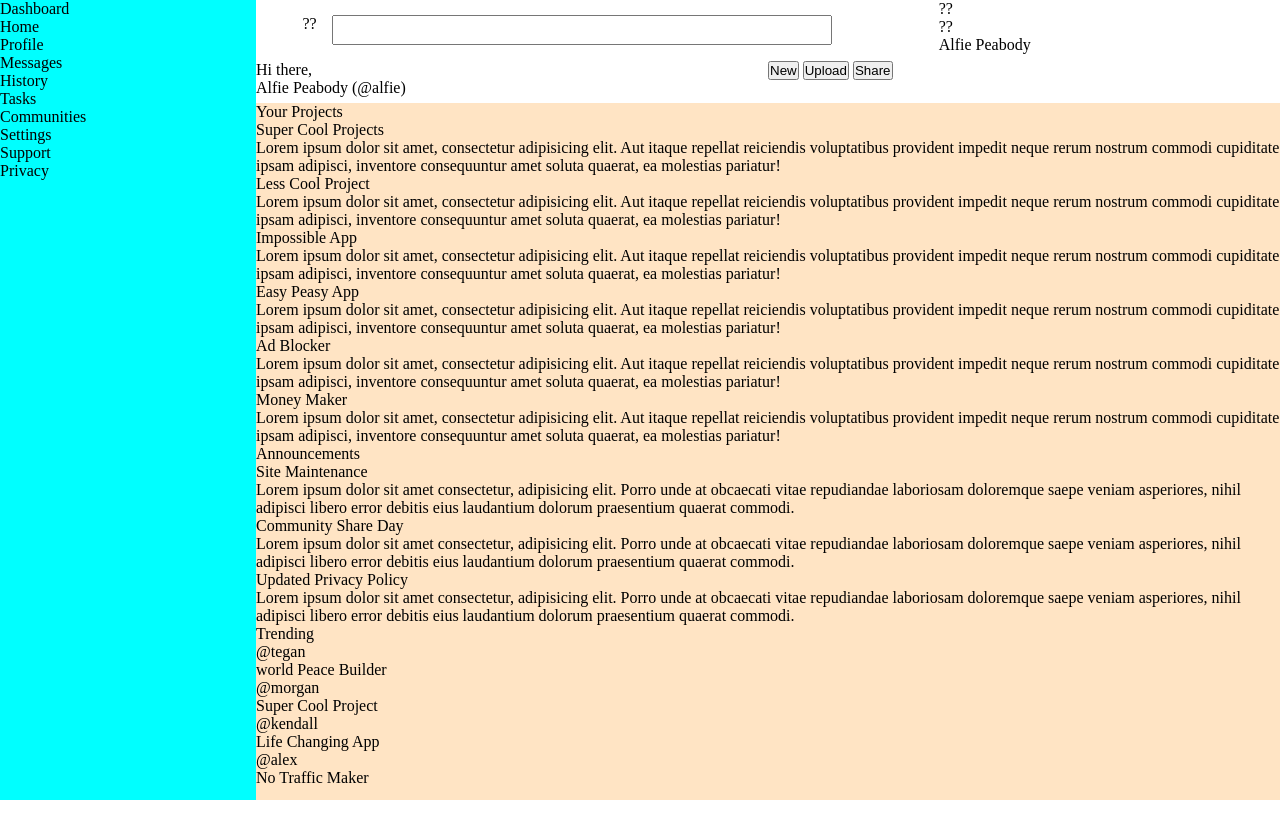
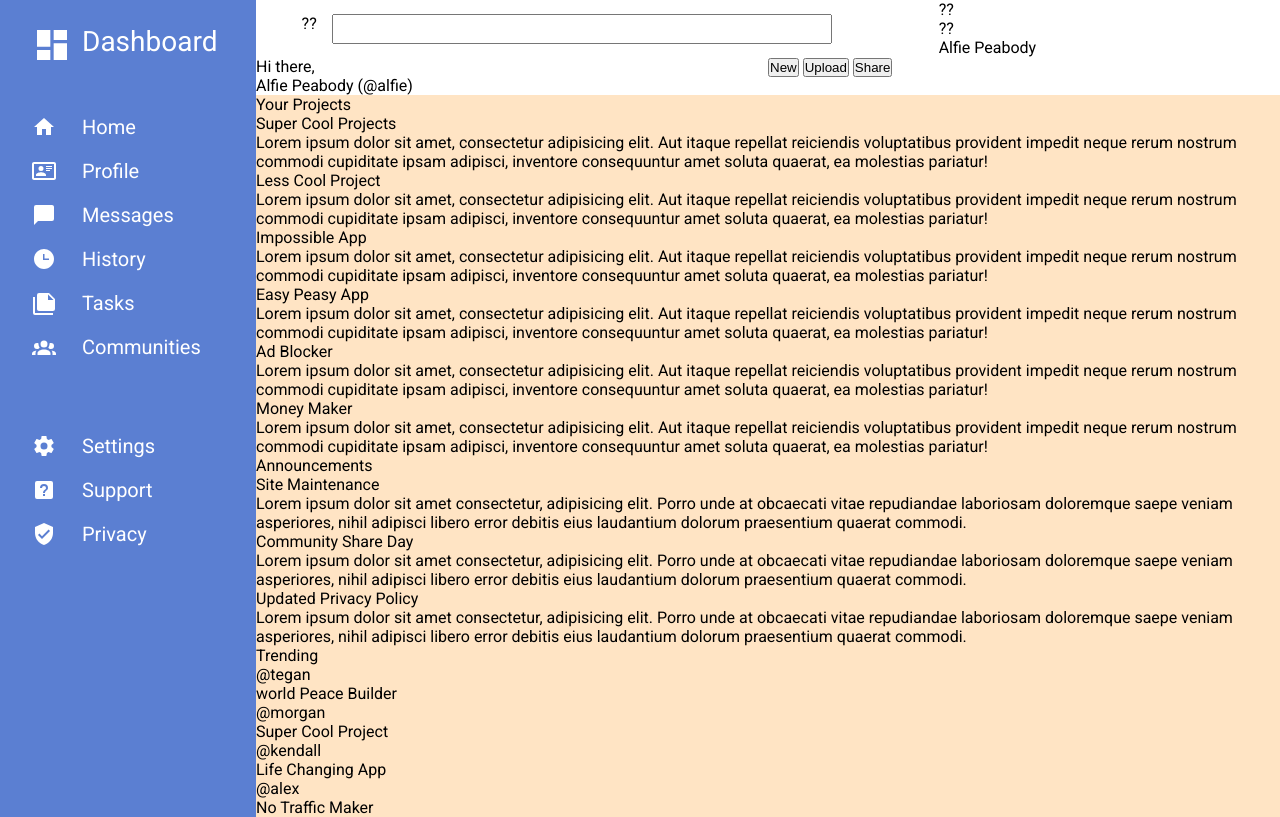
Before and after one commit to NinaVsWorld/admin-dashboard, a plain HTML site: page index.html in a window 1280 px wide. Drawn offline with Linux system fonts and the light colour scheme; a web font is replaced by a local one.

Commit message:
Complete sidebar styling

```diff
--- a/index.html
+++ b/index.html
@@ -3,6 +3,9 @@
 <head>
     <meta charset="UTF-8">
     <meta name="viewport" content="width=device-width, initial-scale=1.0">
+    <link rel="preconnect" href="https://fonts.googleapis.com">
+    <link rel="preconnect" href="https://fonts.gstatic.com" crossorigin>
+    <link href="https://fonts.googleapis.com/css2?family=Micro+5&family=Nunito:ital,wght@0,200..1000;1,200..1000&family=Orbitron:wght@400..900&family=Patrick+Hand&family=Recursive:wght@300..1000&family=Roboto:ital,wght@0,100..900;1,100..900&family=Space+Mono:ital,wght@0,400;0,700;1,400;1,700&display=swap" rel="stylesheet">
     <link rel="stylesheet" href="style.css">
     <title>Admin Dashboard</title>
 </head>
@@ -37,48 +40,52 @@
         </div>
     </div>
     <div class="sidebar">
-        <div class="dashboard">
-            <div class="dashboard-icon"></div>
-            <p>Dashboard</p>
-        </div>
         <div class="group-one">
+            <div class="dashboard">
+                <svg class="icon" xmlns="http://www.w3.org/2000/svg" viewBox="0 0 24 24"><title>view-dashboard</title><path d="M13,3V9H21V3M13,21H21V11H13M3,21H11V15H3M3,13H11V3H3V13Z" /></svg>
+                <p>Dashboard</p>
+            </div>
+            <div class="group">
             <div class="home">
-                <div class="home-icon"></div>
+                <svg class="icon" xmlns="http://www.w3.org/2000/svg" viewBox="0 0 24 24"><title>home</title><path d="M10,20V14H14V20H19V12H22L12,3L2,12H5V20H10Z" /></svg>
                 <p class="home-text">Home</p>
             </div>
             <div class="profile-side">
-                <div class="profile-icon"></div>
+                <svg class="icon" xmlns="http://www.w3.org/2000/svg" viewBox="0 0 24 24"><title>card-account-details-outline</title><path d="M22,3H2C0.91,3.04 0.04,3.91 0,5V19C0.04,20.09 0.91,20.96 2,21H22C23.09,20.96 23.96,20.09 24,19V5C23.96,3.91 23.09,3.04 22,3M22,19H2V5H22V19M14,17V15.75C14,14.09 10.66,13.25 9,13.25C7.34,13.25 4,14.09 4,15.75V17H14M9,7A2.5,2.5 0 0,0 6.5,9.5A2.5,2.5 0 0,0 9,12A2.5,2.5 0 0,0 11.5,9.5A2.5,2.5 0 0,0 9,7M14,7V8H20V7H14M14,9V10H20V9H14M14,11V12H18V11H14" /></svg>
                 <p class="profile-text">Profile</p>
             </div>
             <div class="messages">
-                <div class="messages-icon"></div>
+                <svg class="icon" xmlns="http://www.w3.org/2000/svg" viewBox="0 0 24 24"><title>message</title><path d="M20,2H4A2,2 0 0,0 2,4V22L6,18H20A2,2 0 0,0 22,16V4C22,2.89 21.1,2 20,2Z" /></svg>
                 <p class="messages-text">Messages</p>
             </div>
             <div class="history">
-                <div class="history-icon"></div>
+                <svg class="icon" xmlns="http://www.w3.org/2000/svg" viewBox="0 0 24 24"><title>clock-time-three</title><path d="M12 2C6.5 2 2 6.5 2 12C2 17.5 6.5 22 12 22C17.5 22 22 17.5 22 12S17.5 2 12 2M17 13H11V7H12.5V11.5H17V13Z" /></svg>
                 <p class="history-text">History</p>
             </div>
             <div class="tasks">
-                <div class="tasks-icon"></div>
+                <svg class="icon" xmlns="http://www.w3.org/2000/svg" viewBox="0 0 24 24"><title>note-multiple</title><path d="M16,9H21.5L16,3.5V9M7,2H17L23,8V18A2,2 0 0,1 21,20H7C5.89,20 5,19.1 5,18V4A2,2 0 0,1 7,2M3,6V22H21V24H3A2,2 0 0,1 1,22V6H3Z" /></svg>
                 <p class="tasks-text">Tasks</p>
             </div>
             <div class="communities">
-                <div class="communities-icon"></div>
+                <svg class="icon" xmlns="http://www.w3.org/2000/svg" viewBox="0 0 24 24"><title>account-group</title><path d="M12,5.5A3.5,3.5 0 0,1 15.5,9A3.5,3.5 0 0,1 12,12.5A3.5,3.5 0 0,1 8.5,9A3.5,3.5 0 0,1 12,5.5M5,8C5.56,8 6.08,8.15 6.53,8.42C6.38,9.85 6.8,11.27 7.66,12.38C7.16,13.34 6.16,14 5,14A3,3 0 0,1 2,11A3,3 0 0,1 5,8M19,8A3,3 0 0,1 22,11A3,3 0 0,1 19,14C17.84,14 16.84,13.34 16.34,12.38C17.2,11.27 17.62,9.85 17.47,8.42C17.92,8.15 18.44,8 19,8M5.5,18.25C5.5,16.18 8.41,14.5 12,14.5C15.59,14.5 18.5,16.18 18.5,18.25V20H5.5V18.25M0,20V18.5C0,17.11 1.89,15.94 4.45,15.6C3.86,16.28 3.5,17.22 3.5,18.25V20H0M24,20H20.5V18.25C20.5,17.22 20.14,16.28 19.55,15.6C22.11,15.94 24,17.11 24,18.5V20Z" /></svg>
                 <p class="communities-text">Communities</p>
+            </div>
             </div>
         </div>
         <div class="group-two">
+            <div class="group">
             <div class="settings">
-                <div class="settings-icon"></div>
+                <svg class="icon" xmlns="http://www.w3.org/2000/svg" viewBox="0 0 24 24"><title>cog</title><path d="M12,15.5A3.5,3.5 0 0,1 8.5,12A3.5,3.5 0 0,1 12,8.5A3.5,3.5 0 0,1 15.5,12A3.5,3.5 0 0,1 12,15.5M19.43,12.97C19.47,12.65 19.5,12.33 19.5,12C19.5,11.67 19.47,11.34 19.43,11L21.54,9.37C21.73,9.22 21.78,8.95 21.66,8.73L19.66,5.27C19.54,5.05 19.27,4.96 19.05,5.05L16.56,6.05C16.04,5.66 15.5,5.32 14.87,5.07L14.5,2.42C14.46,2.18 14.25,2 14,2H10C9.75,2 9.54,2.18 9.5,2.42L9.13,5.07C8.5,5.32 7.96,5.66 7.44,6.05L4.95,5.05C4.73,4.96 4.46,5.05 4.34,5.27L2.34,8.73C2.21,8.95 2.27,9.22 2.46,9.37L4.57,11C4.53,11.34 4.5,11.67 4.5,12C4.5,12.33 4.53,12.65 4.57,12.97L2.46,14.63C2.27,14.78 2.21,15.05 2.34,15.27L4.34,18.73C4.46,18.95 4.73,19.03 4.95,18.95L7.44,17.94C7.96,18.34 8.5,18.68 9.13,18.93L9.5,21.58C9.54,21.82 9.75,22 10,22H14C14.25,22 14.46,21.82 14.5,21.58L14.87,18.93C15.5,18.67 16.04,18.34 16.56,17.94L19.05,18.95C19.27,19.03 19.54,18.95 19.66,18.73L21.66,15.27C21.78,15.05 21.73,14.78 21.54,14.63L19.43,12.97Z" /></svg>
                 <p class="settings-text">Settings</p>
             </div>
             <div class="support">
-                <div class="support-icon"></div>
+                <svg class="icon" xmlns="http://www.w3.org/2000/svg" viewBox="0 0 24 24"><title>help-box</title><path d="M11,18H13V16H11V18M12,6A4,4 0 0,0 8,10H10A2,2 0 0,1 12,8A2,2 0 0,1 14,10C14,12 11,11.75 11,15H13C13,12.75 16,12.5 16,10A4,4 0 0,0 12,6M5,3H19A2,2 0 0,1 21,5V19A2,2 0 0,1 19,21H5A2,2 0 0,1 3,19V5A2,2 0 0,1 5,3Z" /></svg>
                 <p class="support-text">Support</p>
             </div>
             <div class="privacy">
-                <div class="privacy-icon"></div>
+                <svg class="icon" xmlns="http://www.w3.org/2000/svg" viewBox="0 0 24 24"><title>shield-check</title><path d="M10,17L6,13L7.41,11.59L10,14.17L16.59,7.58L18,9M12,1L3,5V11C3,16.55 6.84,21.74 12,23C17.16,21.74 21,16.55 21,11V5L12,1Z" /></svg>
                 <p class="privacy-text">Privacy</p>
+            </div>
             </div>
         </div>
     </div>
--- a/style.css
+++ b/style.css
@@ -7,7 +7,8 @@
 body {
     height: 100vh;
     display: grid;
-    grid-template-columns: 1fr 4fr;
+    grid-template-columns: minmax(250px, 1fr) 4fr;
+    font-family: "Roboto", sans-serif;
 }
 
 .header {
@@ -47,8 +48,51 @@ input {
 }
 
 .sidebar {
+    font-size: 1.25rem;
     background-color: aqua;
     grid-row: 1 / 3;
+    display: grid;
+    grid-template-rows: 3fr 50px 3fr ;
+    background-color: #5b7fd2;
+    color: white;
+}
+
+.group-one, .group-two {
+    display: grid;
+    justify-content: start;
+    padding-left: 2rem;
+    align-items: center;
+}
+
+.group-two {
+    align-items: start;
+}
+
+.group {
+    display: grid;
+    row-gap: 20px;
+}
+
+.group-two {
+    grid-row: 3 / 4;
+}
+
+.icon {
+    width: 1.5rem;
+    height: 1.5rem;
+    fill: white;
+}
+
+.home, .profile-side, .messages, .history, .tasks, .communities,
+.settings, .support, .privacy, .dashboard {
+    display: grid;
+    grid-template-columns: 50px 1fr;
+}
+
+.dashboard, .dashboard .icon {
+    font-size: 1.75rem;
+    width: 2.5rem;
+    height: 2.5rem;
 }
 
 .main {
```
